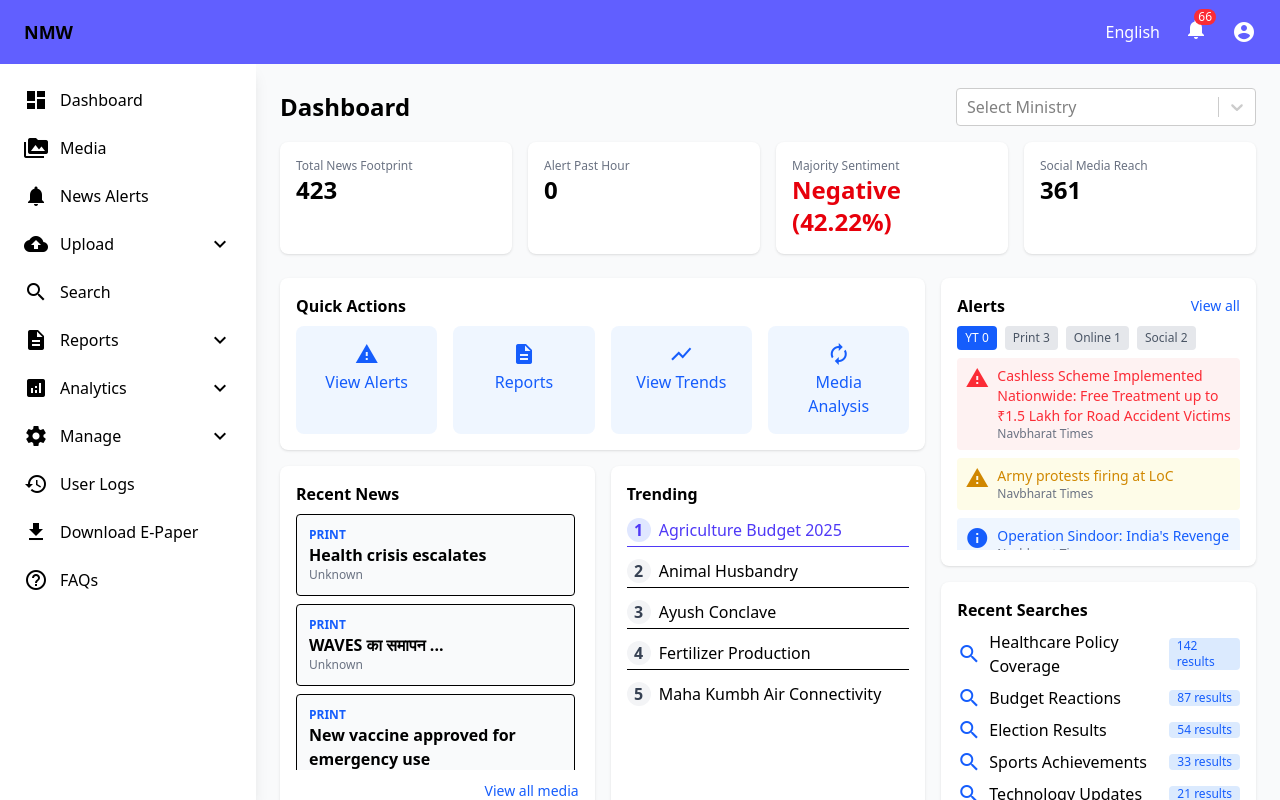
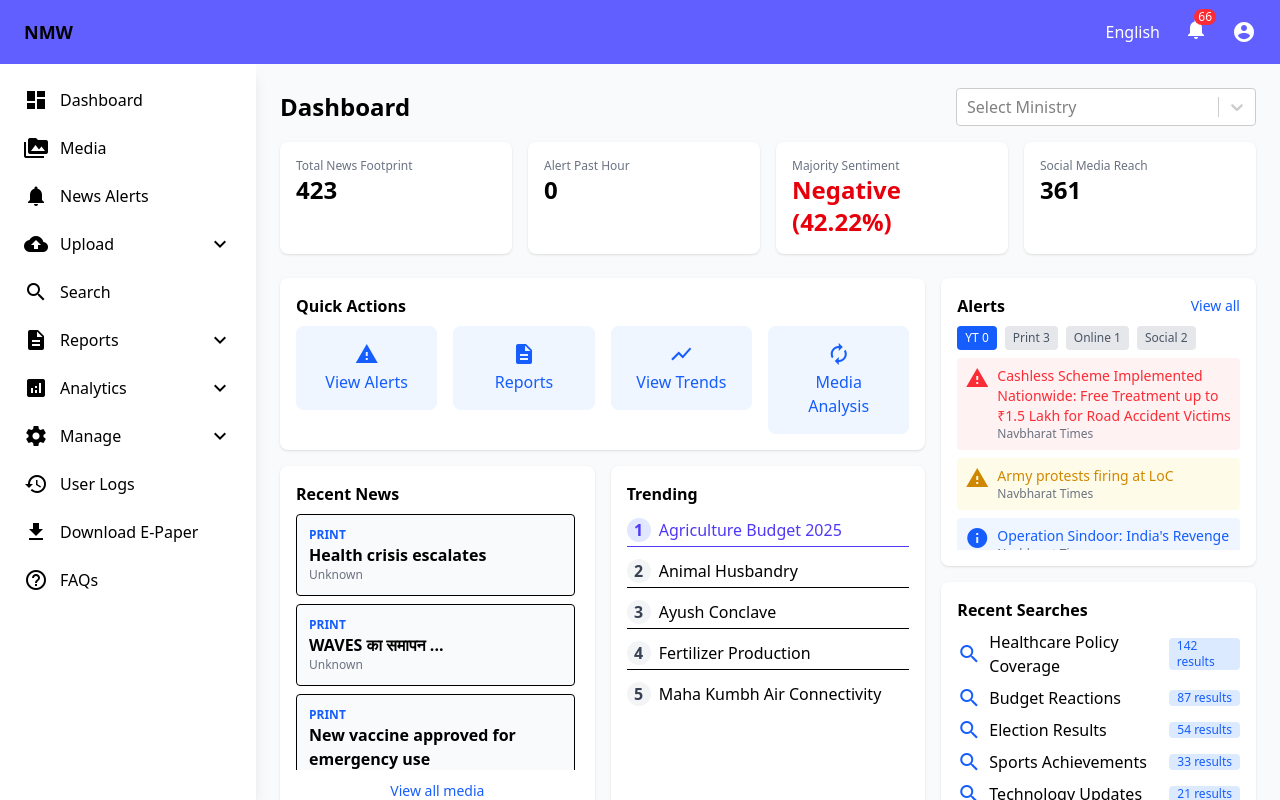
Before and after one commit to HarshilPanchal23/nmw, a Next.js app: page /dashboard in a window 1280 px wide. Built offline with nearby package versions, Linux system fonts and the light colour scheme.

Commit message:
changed in dasgboard

```diff
--- a/app/(root)/dashboard/page.tsx
+++ b/app/(root)/dashboard/page.tsx
@@ -44,21 +44,20 @@ export default function DashboardPage() {
           <div className="bg-white rounded-lg shadow p-4">
             <div className="font-semibold mb-2">Quick Actions</div>
             <div className="grid grid-cols-2 sm:grid-cols-4 gap-4">
-              {[
-                { icon: "warning", label: "View Alerts" },
-                { icon: "description", label: "Reports" },
-                { icon: "show_chart", label: "View Trends" },
-                { icon: "autorenew", label: "Media Analysis" },
-              ].map((action, i) => (
-                <button
-                  key={i}
-                  className="flex flex-col items-center bg-blue-50 text-blue-600 rounded-lg p-4 hover:bg-blue-100"
-                >
+            {[
+              { icon: "warning", label: "View Alerts", path: "/news-alerts" },
+              { icon: "description", label: "Reports", path: "/reports" },
+              { icon: "show_chart", label: "View Trends", path: "/trends" },
+              { icon: "autorenew", label: "Media Analysis", path: "/media" },
+            ].map((action, i) => (
+            <a key={i} href={action.path} className="no-underline">
+                <button className="w-full flex flex-col items-center bg-blue-50 text-blue-600 rounded-lg p-4 hover:bg-blue-100 cursor-pointer">
                   <span className="material-icons text-3xl mb-1">{action.icon}</span>
                   {action.label}
                 </button>
-              ))}
-            </div>
+              </a>
+            ))}
+  </div>
           </div>
 
           {/* News & Trending */}
@@ -83,8 +82,8 @@ export default function DashboardPage() {
                   </div>
                 ))}
               </div>
-              <div className="mt-2 text-right">
-                <a href="#" className="text-blue-600 text-sm hover:underline">
+              <div className="mt-2 text-center">
+                <a href="/media" className="text-blue-600 text-sm hover:underline">
                   View all media
                 </a>
               </div>
```
